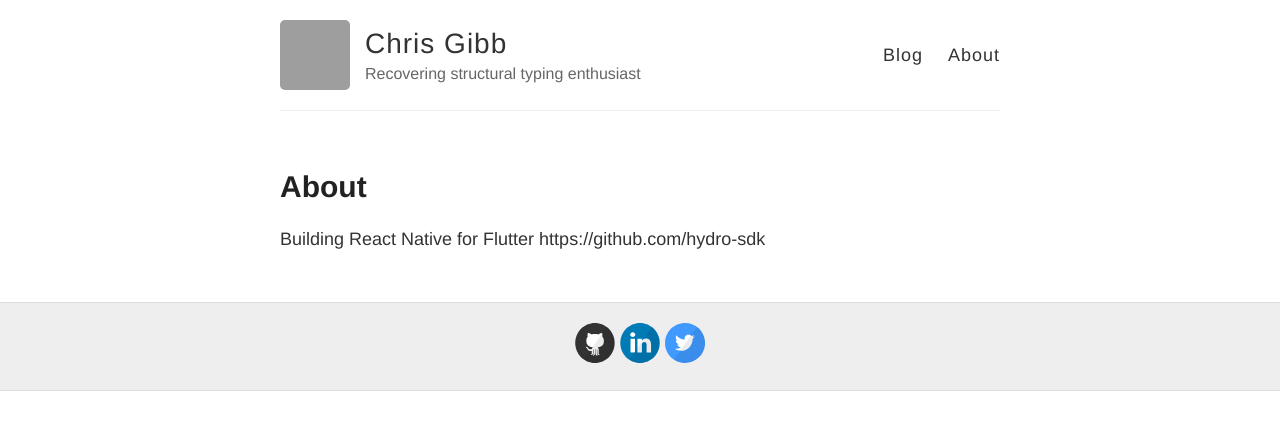
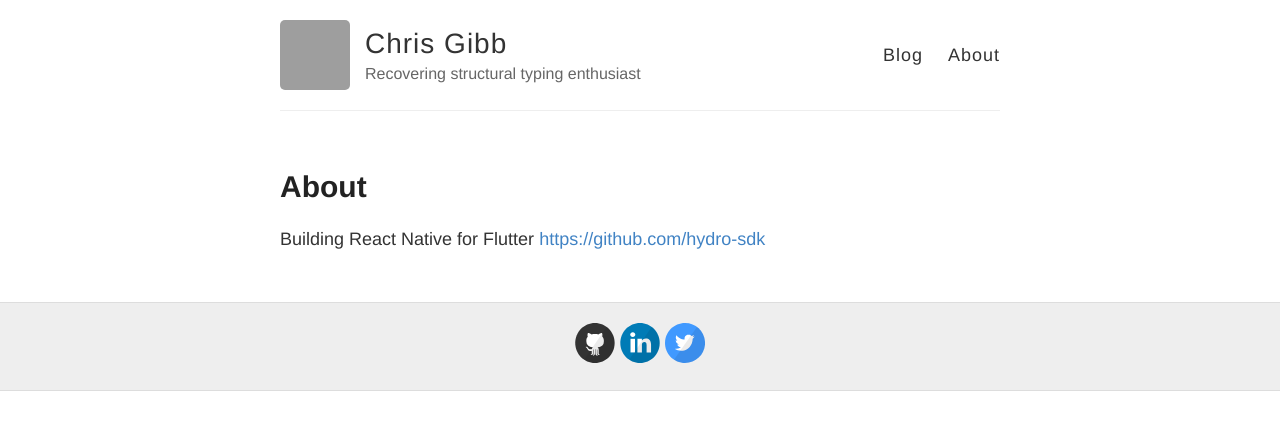
Before and after one commit to chgibb/chgibb.github.io, a Jekyll site: the page built from about.md, in a window 1280 px wide. Shown: the top 430 px of the page. Built offline with Jekyll 4.4.1, drawn with Linux system fonts in a browser that asks for light colours; part of the change alters nothing that is shown; grey boxes are pictures that could not be loaded.

Commit message:
fix link formatting

```diff
--- a/about.md
+++ b/about.md
@@ -4,4 +4,4 @@ title: About
 permalink: /about/
 ---
 
-Building React Native for Flutter https://github.com/hydro-sdk
+Building React Native for Flutter [https://github.com/hydro-sdk](https://github.com/hydro-sdk)
```
